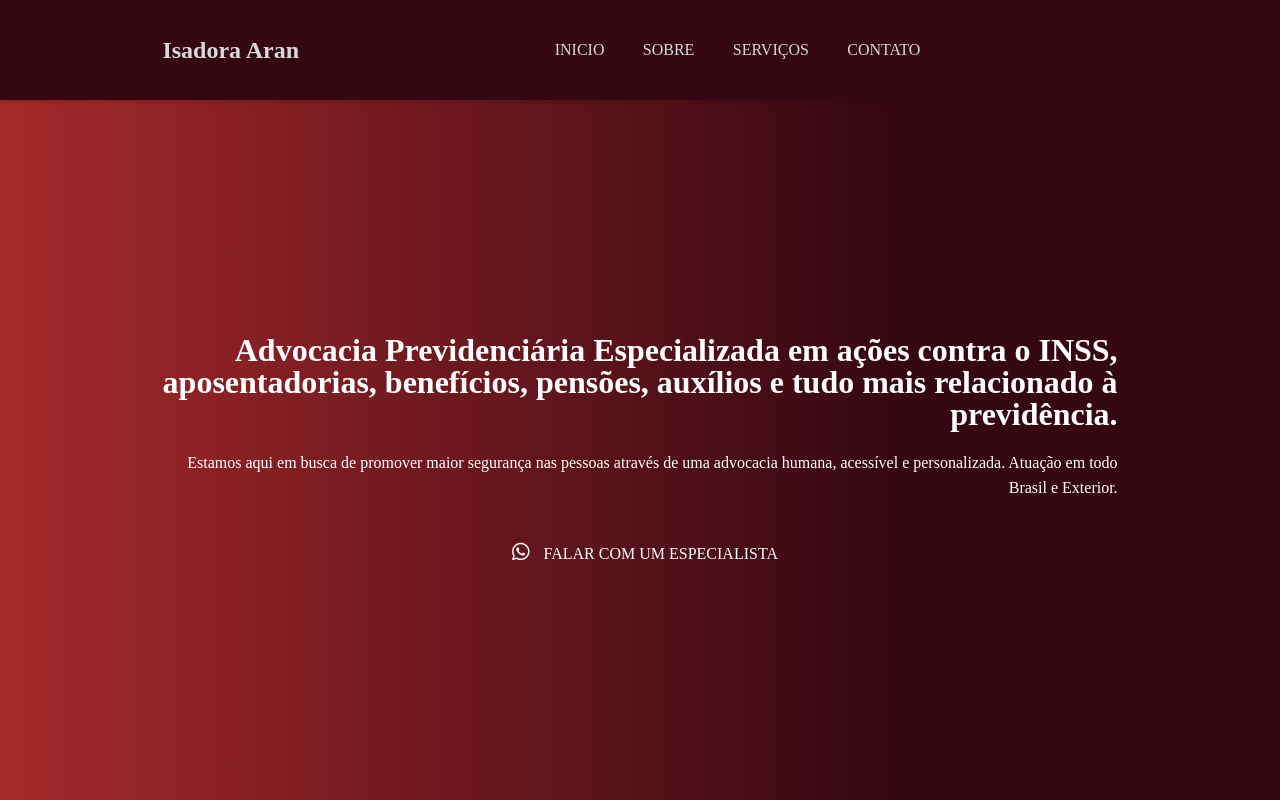
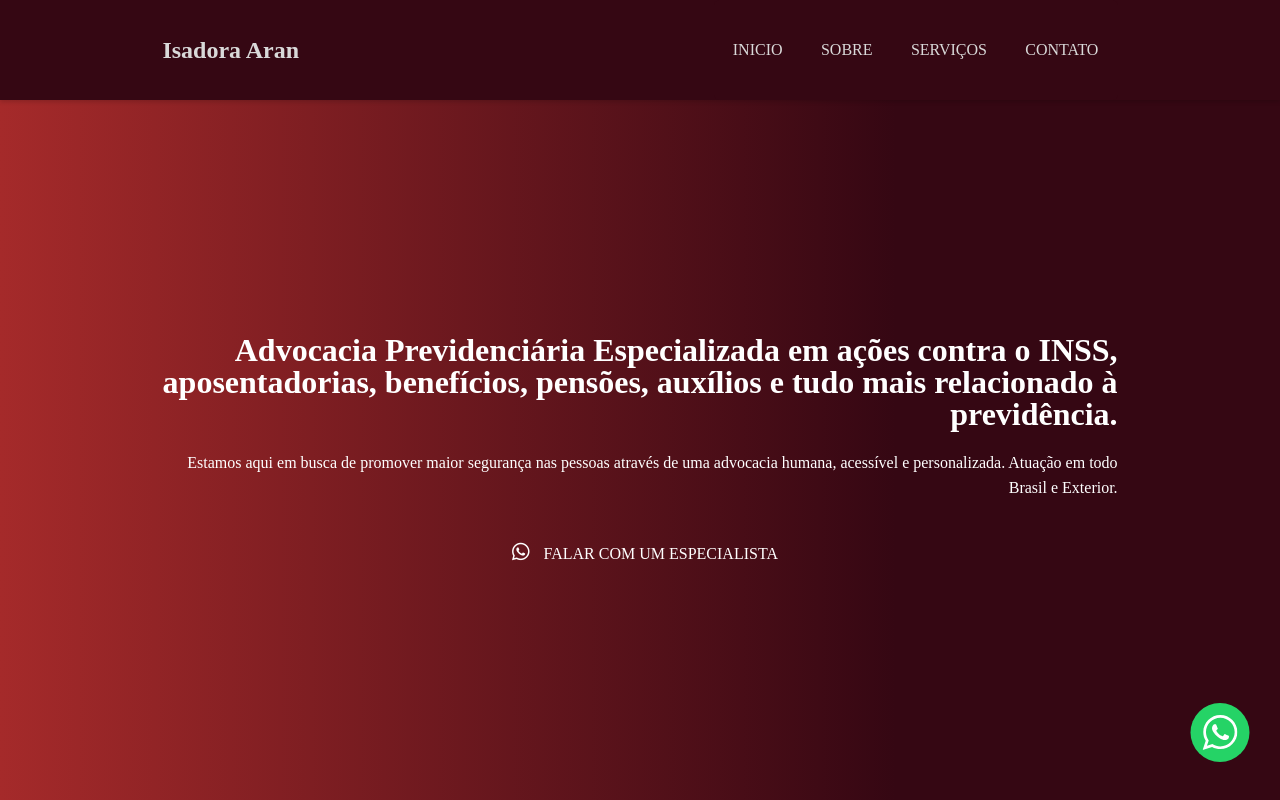
Before and after one commit to kno-be/isa-adora, a plain HTML site: page index.html in a window 1280 px wide. Shown: the top 800 px of the page. Drawn offline with Linux system fonts and the light colour scheme; a web font is replaced by a local one.

Commit message:
upd: wpp button

```diff
--- a/index.html
+++ b/index.html
@@ -31,15 +31,19 @@
           <li class="navbar-item"><a class="navbar-link" href="#about">SOBRE</a></li>
           <li class="navbar-item"><a class="navbar-link" href="#services">SERVIÇOS</a></li>
           <li class="navbar-item"><a class="navbar-link" href="#contact">CONTATO</a></li>
-          <li class="navbar-item">
+          <!-- <li class="navbar-item">
             <a class="navbar-link" id="wpp" href="#home">WHATSAPP
               <i class="fa-brands fa-whatsapp" style="padding-left: 20px; color: green; font-size: 30px;"></i>
             </a>
-          </li>
+          </li> -->
         </ul>
       </div>
     </nav>
   </header>
+
+  <a class="whatsapp" href="">
+    <img src="./icons/whatsapp.svg" alt="Service 1">
+  </a>
 
   <section class="hero" id="home">
     <div class="container">
--- a/styles.css
+++ b/styles.css
@@ -70,6 +70,16 @@ body {
 
 .scale hr {
   width: 50px;
+}
+
+.whatsapp {
+    position: fixed;
+    bottom: 20px;
+    right: 20px;
+    padding: 10px;
+    border: none;
+    border-radius: 5px;
+    cursor: pointer;
 }
 
 /* XXXXXXXXXXXXXXXXXXXXXXXXXXXXXXXXXXXXXXXXXXXXXXXXXXXXXXXXXXXXXXXXXXXXXXXXXXXXXXXXXXXXXXXXXXXXXXXXXXXXXXXXX */
@@ -614,6 +624,7 @@ form {
   text-align: center;
 }
 
+
 /* XXXXXXXXXXXXXXXXXXXXXXXXXXXXXXXXXXXXXXXXXXXXXXXXXXXXXXXXXXXXXXXXXXXXXXXXXXXXXXXXXXXXXXXXXXXXXXXXXXXXXXXXX */
 
 @media screen and (min-width: 700px) {
```
Also changed, not shown: icons/whatsapp.svg (added), 1 other file.
